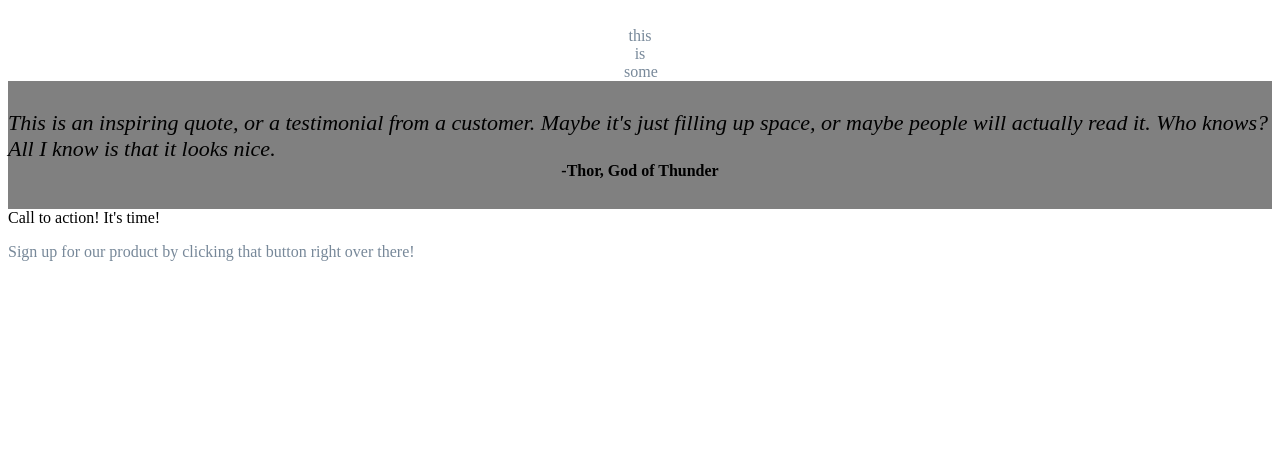
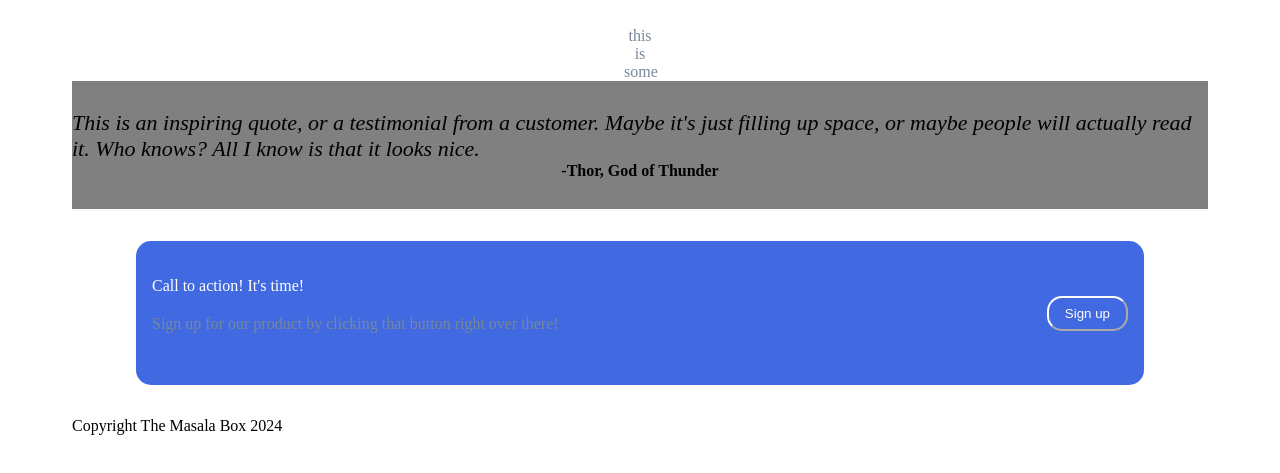
Before and after one commit to Alza-3eem/masala-box-landing-page, a plain HTML site: page index.html in a window 1280 px wide. Shown: the part 263-736 px from the top of the page. Drawn offline with Linux system fonts and the light colour scheme.

Commit message:
Added body4 and footer divs.
I added and began formatting on the body4 and footer divs.

```diff
--- a/index.html
+++ b/index.html
@@ -48,9 +48,11 @@
             <div class="b3text">Call to action! It's time!</div>
             <p class="text">Sign up for our product by clicking that button right over there!</p>
         </div>
+        <button class="secondbutton">Sign up</button>
     </div>
 
     <div class="footer">
+        Copyright The Masala Box 2024
     </div>
 </body>
 </html>
--- a/styles.css
+++ b/styles.css
@@ -3,6 +3,8 @@ body {
     flex-direction: column;
     flex: 1;
     justify-content: center;
+    padding-left: 64px;
+    padding-right: 64px;
 }
 
 .header {
@@ -69,7 +71,7 @@ body {
 .b2icons {
     display: flex;
     justify-content: center;
-    gap: 16px;
+    gap: 4px;
 }
 
 .icon {
@@ -104,3 +106,37 @@ body {
     font-weight: bold;
     font-size: 16px;
 }
+
+.body4 {
+    margin-left: 64px;
+    margin-right: 64px;
+    margin-top: 32px;
+    margin-bottom: 32px;
+    background-color: royalblue;
+    border-radius: 15px;
+    padding: 8px 16px;
+    display: flex;
+    justify-content: space-between;
+    align-items: center;
+    height: 128px;
+}
+
+.b3left {
+    display: flex;
+    flex-direction: column;
+    justify-content: center;
+    gap: 4px;
+}
+
+.b3text {
+    font-size: 16px;
+    color: white;
+}
+
+.secondbutton {
+    border-color: white;
+    color: white;
+    background-color: royalblue;
+    padding: 8px 16px;
+    border-radius: 15px;
+}
```
